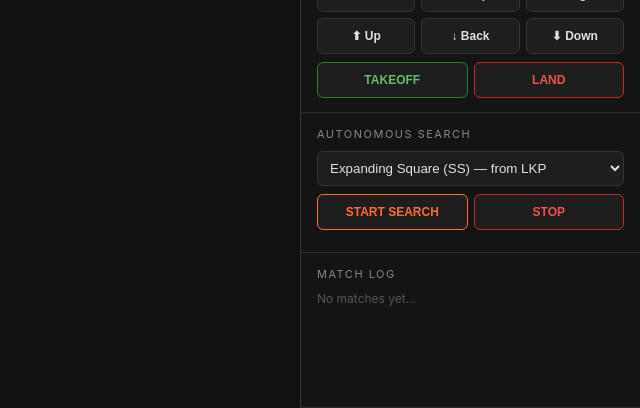
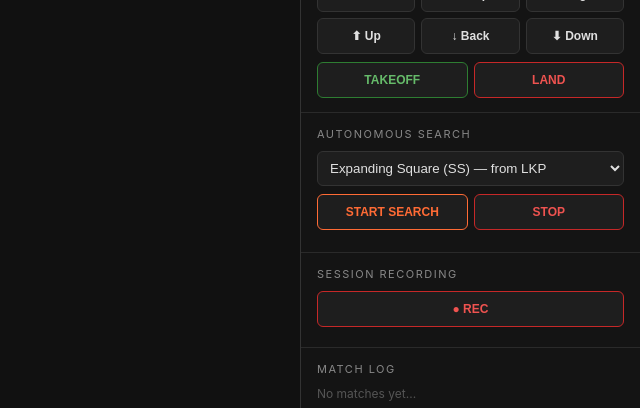
Before and after one commit to KurtLehnardt/flightRisk, a Flask app: page / in a window 1280 px wide. Shown: the part 502-910 px from the top of the page, without its empty margins (640-1280 px from the left). Run offline with Flask 3, Linux system fonts and the light colour scheme; some libraries are stand-ins or nearby versions.

Commit message:
Add session recording, battery warnings, and auto-land
- SessionRecorder saves annotated video to recordings/ as MP4
- Record/stop button in dashboard with file path feedback
- Battery warning at 20%, critical at 10% with auto-land
- Recording indicator in frame data stream

Co-Authored-By: Claude Opus 4.6 <noreply@anthropic.com>

```diff
--- a/amber/dashboard/app.py
+++ b/amber/dashboard/app.py
@@ -20,6 +20,7 @@ from flask_socketio import SocketIO, emit
 
 from amber.vision.detector import PersonDetector
 from amber.vision.reid import PersonReID
+from amber.recorder import SessionRecorder
 
 # Match screenshots directory
 CAPTURES_DIR = Path(__file__).parent.parent.parent / "captures"
@@ -50,6 +51,8 @@ _state = {
     "fps": 0,
     "persons_detected": 0,
     "search_active": False,
+    "recorder": None,
+    "battery_warned": False,
 }
 
 
@@ -255,6 +258,10 @@ def _frame_loop():
         _, buffer = cv2.imencode(".jpg", annotated, [cv2.IMWRITE_JPEG_QUALITY, 70])
         frame_b64 = base64.b64encode(buffer).decode("utf-8")
 
+        # Record frame if recording
+        if _state["recorder"] and _state["recorder"].is_recording:
+            _state["recorder"].write_frame(annotated)
+
         telemetry = {}
         if _state["drone"]:
             s = _state["drone"].state
@@ -265,6 +272,21 @@ def _frame_loop():
                 "flight_time": s.flight_time,
                 "is_flying": s.is_flying,
             }
+
+            # Battery warnings
+            if s.battery > 0 and s.is_flying:
+                if s.battery <= 10 and not _state.get("battery_critical"):
+                    _state["battery_critical"] = True
+                    socketio.emit("battery_critical", {"battery": s.battery})
+                    # Auto-land at critical battery
+                    try:
+                        _state["drone"].land()
+                    except Exception:
+                        pass
+                elif s.battery <= 20 and not _state.get("battery_warned"):
+                    _state["battery_warned"] = True
+                    socketio.emit("battery_warning", {"battery": s.battery})
+
         _state["drone_telemetry"] = telemetry
 
         socketio.emit("frame", {
@@ -274,6 +296,7 @@ def _frame_loop():
             "match": match_idx is not None,
             "match_score": round(match_score, 3),
             "telemetry": telemetry,
+            "recording": _state["recorder"].is_recording if _state["recorder"] else False,
         })
 
         time.sleep(0.05)
@@ -425,6 +448,23 @@ def on_stop_search():
         _state["drone"].hover()
 
 
+@socketio.on("start_recording")
+def on_start_recording():
+    """Start recording the session."""
+    if _state["recorder"] is None:
+        _state["recorder"] = SessionRecorder()
+    path = _state["recorder"].start()
+    emit("recording_started", {"path": path})
+
+
+@socketio.on("stop_recording")
+def on_stop_recording():
+    """Stop recording."""
+    if _state["recorder"]:
+        path = _state["recorder"].stop()
+        emit("recording_stopped", {"path": path})
+
+
 def run_dashboard(source="webcam", target_path=None, port=5555):
     """Start the dashboard server."""
     _init_pipeline(source=source, target_path=target_path)
--- a/amber/dashboard/templates/index.html
+++ b/amber/dashboard/templates/index.html
@@ -283,6 +283,15 @@
                 <div id="search-status" style="font-size:12px;color:#888;margin-top:8px;"></div>
             </div>
 
+            <!-- Recording -->
+            <div class="panel">
+                <div class="panel-title">Session Recording</div>
+                <div style="display:flex;gap:6px;">
+                    <button id="rec-btn" class="ctrl-btn danger" style="flex:1" onclick="toggleRecording()">&#9679; REC</button>
+                </div>
+                <div id="rec-status" style="font-size:11px;color:#888;margin-top:6px;"></div>
+            </div>
+
             <!-- Match Log -->
             <div class="panel" style="flex:1;">
                 <div class="panel-title">Match Log <span id="match-count" style="color:#ff6b35;"></span></div>
@@ -494,6 +503,46 @@
             socket.emit('stop_search');
         }
 
+        // --- Recording ---
+        let isRecording = false;
+        function toggleRecording() {
+            if (isRecording) {
+                socket.emit('stop_recording');
+            } else {
+                socket.emit('start_recording');
+            }
+        }
+
+        socket.on('recording_started', (data) => {
+            isRecording = true;
+            document.getElementById('rec-btn').textContent = '■ STOP REC';
+            document.getElementById('rec-btn').style.background = '#c62828';
+            document.getElementById('rec-btn').style.color = 'white';
+            document.getElementById('rec-status').textContent = 'Recording...';
+            showToast('Recording started');
+        });
+
+        socket.on('recording_stopped', (data) => {
+            isRecording = false;
+            document.getElementById('rec-btn').textContent = '● REC';
+            document.getElementById('rec-btn').style.background = '';
+            document.getElementById('rec-btn').style.color = '';
+            document.getElementById('rec-status').textContent = 'Saved: ' + (data.path || '');
+            showToast('Recording saved');
+        });
+
+        // --- Battery warnings ---
+        socket.on('battery_warning', (data) => {
+            showToast('⚠ LOW BATTERY: ' + data.battery + '%');
+            playAlertSound();
+        });
+
+        socket.on('battery_critical', (data) => {
+            showToast('🔴 CRITICAL BATTERY: ' + data.battery + '% — AUTO-LANDING');
+            playAlertSound();
+            playAlertSound();
+        });
+
         // Request notification permission on load
         if ('Notification' in window && Notification.permission === 'default') {
             Notification.requestPermission();
```
Also changed, not shown: amber/recorder.py (added, +89 -0 lines).
